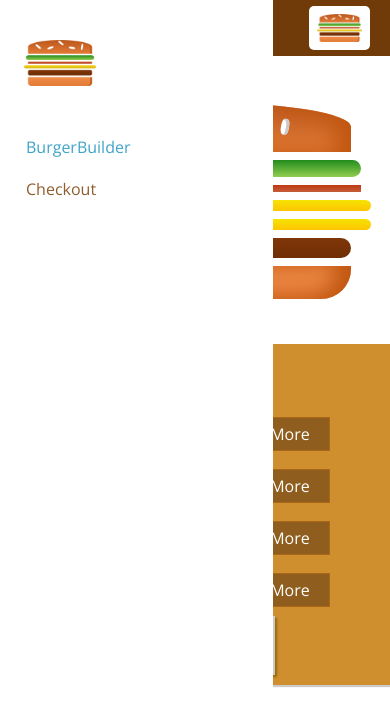
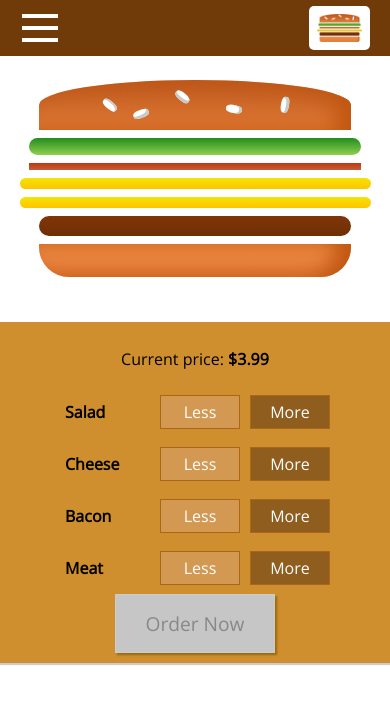
Before and after one commit to FlyingDad/React-Redux-Burger-Builder, a React (Create React App) app: page / in a window 390 px wide. Shown: the top 726 px of the page. Built offline with nearby package versions, Linux system fonts and the light colour scheme.

Commit message:
Basic app complete

```diff
--- a/src/App.js
+++ b/src/App.js
@@ -1,5 +1,5 @@
 import React, { Component } from 'react';
-import Layout from './components/Layout/Layout'
+import Layout from './hoc/Layout/Layout'
 import BurgerBuilder from './containers/BurgerBuilder/BurgerBuilder'
 import './App.scss';
 
--- a/src/components/Burger/OrderSummary/OrderSummary.js
+++ b/src/components/Burger/OrderSummary/OrderSummary.js
@@ -1,5 +1,5 @@
 import React from 'react';
-import Aux from '../../../hoc/Aux'
+import Aux from '../../../hoc/Aux/Aux'
 import Button from '../../UI/Button/Button'
 
 const OrderSummary = (props) => {
--- a/src/components/Layout/Layout.js
+++ /dev/null
@@ -1,18 +0,0 @@
-import React from 'react';
-import Aux from '../../hoc/Aux';
-import Toolbar from '../Navigation/Toolbar/Toolbar'
-import Sidebar from '../Navigation/Sidebar/Sidebar'
-import './layout.scss'
-
-const Layout = props => {
-	return (
-		<Aux>
-			<Toolbar />
-			<div>Sidebar, backdrop</div>
-			<main className="Layout">{props.children}</main>
-			<Sidebar />
-		</Aux>
-	);
-};
-
-export default Layout;
--- a/src/components/Navigation/Sidebar/Sidebar.js
+++ b/src/components/Navigation/Sidebar/Sidebar.js
@@ -1,18 +1,29 @@
 import React from 'react';
-import Logo from '../../Logo/Logo'
-import NavigationItems from '../NavigationItems/NavigationItems'
-import './sidebar.scss'
+import Backdrop from '../../UI/Backdrop/Backdrop';
+import Aux from '../../../hoc/Aux/Aux';
+import Logo from '../../Logo/Logo';
+import NavigationItems from '../NavigationItems/NavigationItems';
+import './sidebar.scss';
 
-const Sidebar = (props) => {
+const Sidebar = props => {
+
+	let attachedClasses = ['Sidebar', 'Close']
+	if(props.open) {
+		attachedClasses = ['Sidebar', 'Open']
+	}
+
 	return (
-		<div className='Sidebar'>
-			<div className='logo'>
-				<Logo />
+		<Aux>
+			<Backdrop show={props.open} clicked={props.closed}/>
+			<div className={attachedClasses.join(' ')}>
+				<div className="logo">
+					<Logo />
+				</div>
+				<nav>
+					<NavigationItems />
+				</nav>
 			</div>
-			<nav>
-				<NavigationItems />
-			</nav>
-		</div>
+		</Aux>
 	);
 };
 
--- a/src/components/Navigation/Sidebar/sidebar.scss
+++ b/src/components/Navigation/Sidebar/sidebar.scss
@@ -11,13 +11,7 @@
 	box-sizing: border-box;
 	transition:  transform 0.3s ease-out;
 
-	.Open {
-		transform: translateX(0);
-	}
 
-	.Close {
-		transform: translateX(-100%);
-	}
 
 	.logo {
 		height: 8%;
@@ -25,6 +19,16 @@
 	}
 }
 
+.Open {
+	transform: translateX(0);
+}
+
+.Close {
+	transform: translateX(-100%);
+}
+
+
+
 @media (min-width: 500px) {
 	.Sidebar {
 		display: none;
--- a/src/components/Navigation/Toolbar/Toolbar.js
+++ b/src/components/Navigation/Toolbar/Toolbar.js
@@ -3,10 +3,16 @@ import Logo from '../../Logo/Logo'
 import NavigationItems from '../NavigationItems/NavigationItems'
 import './toolbar.scss'
 
-const Toolbar = () => {
+const Toolbar = (props) => {
 	return (
 		<header className='Toolbar'>
-			<div>Menu</div>
+			<div
+				className="hamburger"
+				onClick={props.menuClick}>
+				<div></div>
+				<div></div>
+				<div></div>
+			</div>
 			<div className='logo'>
 				<Logo />
 			</div>
--- a/src/components/Navigation/Toolbar/toolbar.scss
+++ b/src/components/Navigation/Toolbar/toolbar.scss
@@ -20,10 +20,33 @@
 	nav {
 		height: 100%;
 	}
+
+}
+
+.hamburger {
+	width: 40px;
+	height: 100%;
+	display: none;
+	flex-flow: column;
+	justify-content: space-around;
+	align-items: center;
+	padding: 10px 0;
+	box-sizing: border-box;
+	cursor: pointer;
+	display: none;
+}
+
+.hamburger div {
+	width: 90%;
+	height: 4px;
+	background-color: white;
 }
 
 @media (max-width: 500px) {
 	.DesktopOnly {
 		display: none;
 	}
+	.hamburger {
+		display: flex;
+	}
 }
--- a/src/components/UI/Modal/Modal.js
+++ b/src/components/UI/Modal/Modal.js
@@ -1,5 +1,5 @@
 import React from 'react';
-import Aux from '../../../hoc/Aux'
+import Aux from '../../../hoc/Aux/Aux'
 import Backdrop from '../Backdrop/Backdrop'
 import './modal.scss'
 
--- a/src/containers/BurgerBuilder/BurgerBuilder.js
+++ b/src/containers/BurgerBuilder/BurgerBuilder.js
@@ -1,5 +1,5 @@
 import React, { Component } from 'react';
-import Aux from '../../hoc/Aux'
+import Aux from '../../hoc/Aux/Aux'
 import Burger from '../../components/Burger/Burger'
 import BurgerControls from '../../components/Burger/BuildControls/BuildControls'
 import Modal from '../../components/UI/Modal/Modal'
--- /dev/null
+++ b/src/hoc/Layout/Layout.js
@@ -0,0 +1,39 @@
+import React, { Component } from 'react';
+import Aux from '../../hoc/Aux/Aux';
+import Toolbar from '../../components/Navigation/Toolbar/Toolbar';
+import Sidebar from '../../components/Navigation/Sidebar/Sidebar';
+import './layout.scss';
+
+class Layout extends Component {
+
+	state = {
+		showSidebar: false
+	}
+
+	sidebarClosedHandler = () => {
+		this.setState({showSidebar: false})
+	}
+
+	sidebarOpenHandler = () => {
+		this.setState((prevState) => {
+			return {showSidebar: !prevState.showSidebar}
+		})
+	}
+
+	render() {
+		return (
+			<Aux>
+				<Toolbar
+					menuClick={this.sidebarOpenHandler}
+				/>
+				<main className="Layout">{this.props.children}</main>
+				<Sidebar
+					closed={this.sidebarClosedHandler}
+					open={this.state.showSidebar}
+					/>
+			</Aux>
+		);
+	}
+}
+
+export default Layout;
```
Also changed, not shown: src/hoc/Aux/Aux.js (renamed from src/hoc/Aux.js), src/hoc/Layout/layout.scss (renamed from src/components/Layout/layout.scss).
